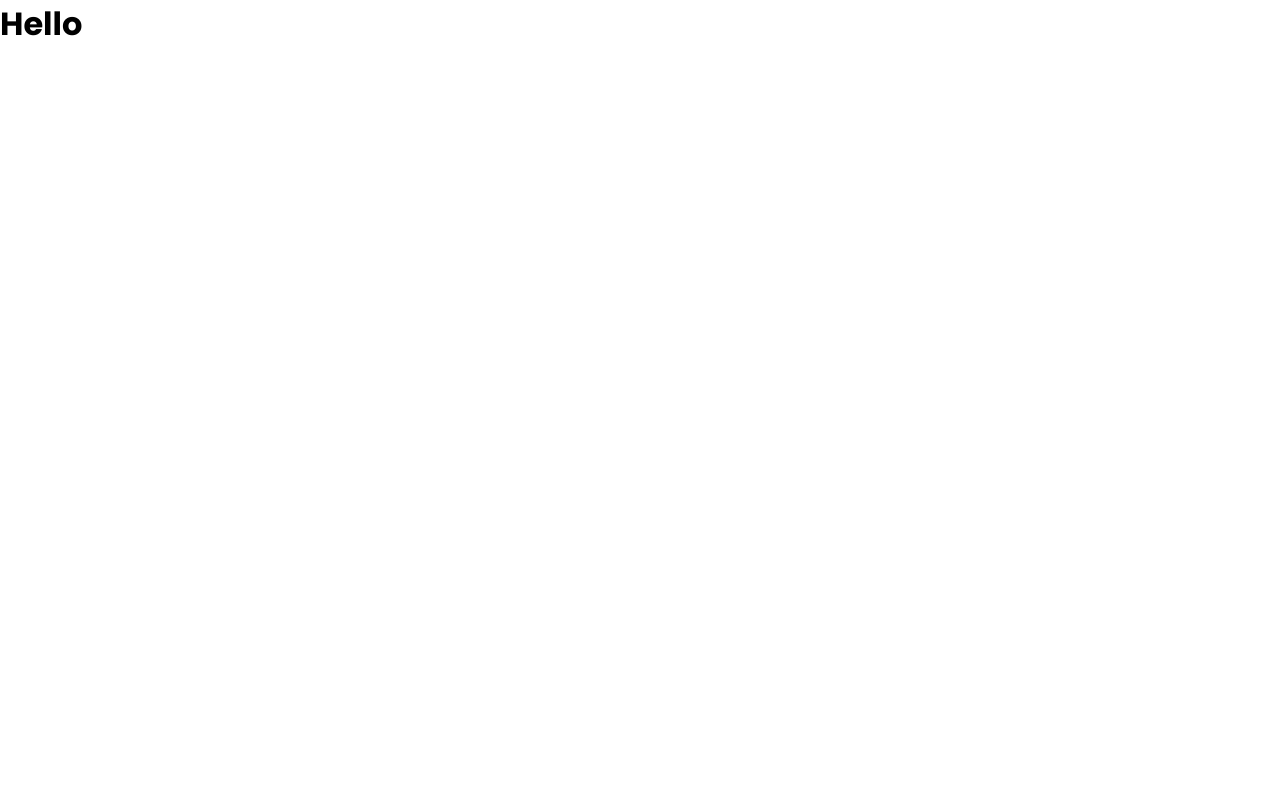
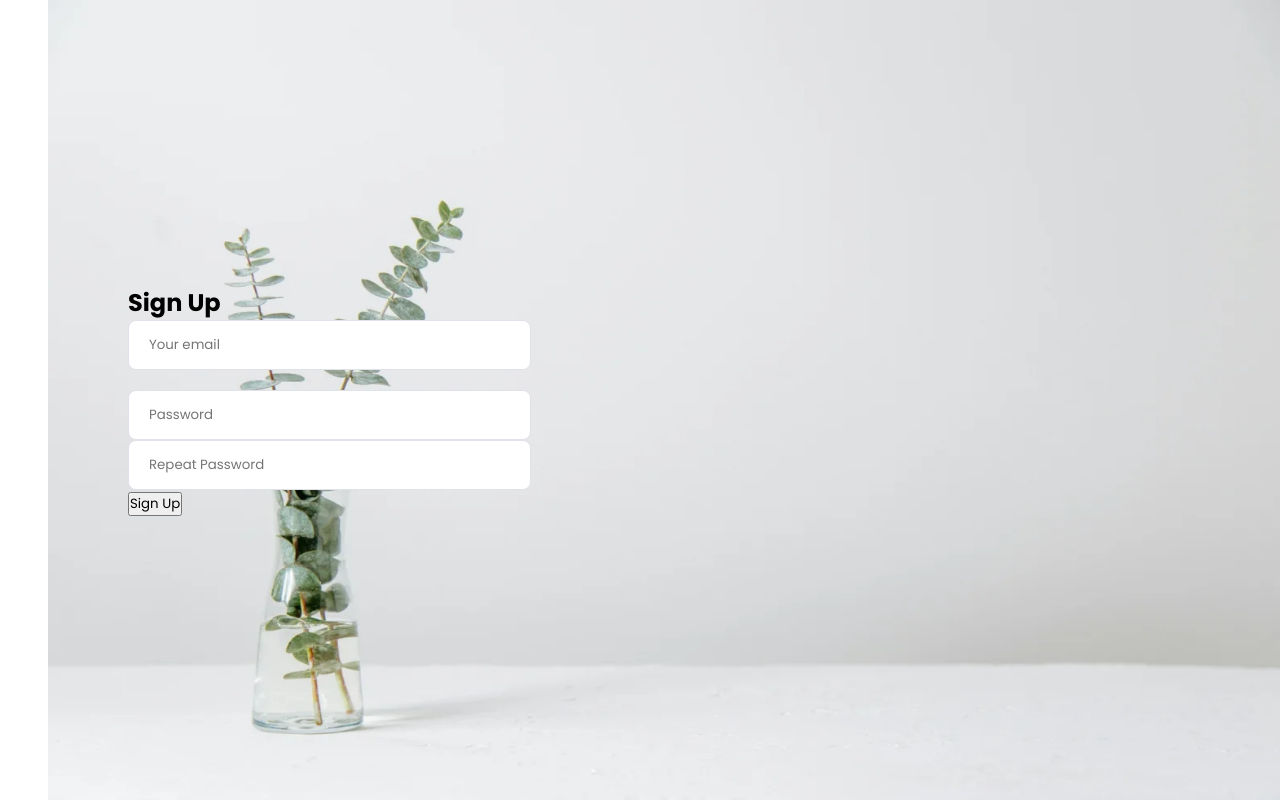
Before and after one commit to Mohsin-Hashmi/e-commerce-app, a React (Vite) app in the folder e-commerce-frontend/: page /signup in a window 1280 px wide. Built offline with nearby package versions, Linux system fonts and the light colour scheme.

Commit message:
Developing the signup page

```diff
--- a/e-commerce-frontend/src/components/Signup/Signup.css
+++ b/e-commerce-frontend/src/components/Signup/Signup.css
@@ -0,0 +1,22 @@
+.signupPageImage{
+    position: absolute;
+    right: 0;
+    top: 0;
+    width: 100vw;
+    height: 100vh;
+    object-fit: contain;
+    object-position: right center;
+}
+.signupFormWrapper{
+    position: absolute;
+    margin-left: 128px;
+    display: flex;
+    justify-content: center;
+    align-items: start;
+    flex-direction: column;
+    height: 100vh;
+}
+.signupForm{
+    max-width: 403px;
+    width: 100%;
+}
--- a/e-commerce-frontend/src/components/Signup/Signup.jsx
+++ b/e-commerce-frontend/src/components/Signup/Signup.jsx
@@ -1,9 +1,25 @@
 
-
+import signupImage from "../../assets/images/signup-bg-image.webp";
+import './Signup.css';
 const Signup = () => {
   return (
     <>
-      <h1>Hello</h1>
+    <section className="signupSec">
+      <div className="signupSecWrapper">
+        <div className="imageContainer">
+          <img className="signupPageImage" src={signupImage} alt="signup image"/>
+        </div>
+        <div className="signupFormWrapper">
+          <h1 className="signupHeading">Sign Up</h1>
+          <form className="signupForm" action="">
+            <input className="inputField emailField" type="email" placeholder="Your email"/>
+            <input className="inputField" type="password" placeholder="Password" />
+            <input className="inputField" type="password" placeholder="Repeat Password" />
+            <button className="signupButton">Sign Up</button>
+          </form>
+        </div>
+      </div>
+    </section>
     </>
   )
 }
```
Also changed, not shown: e-commerce-frontend/src/assets/images/signup-bg-image.webp (added).
